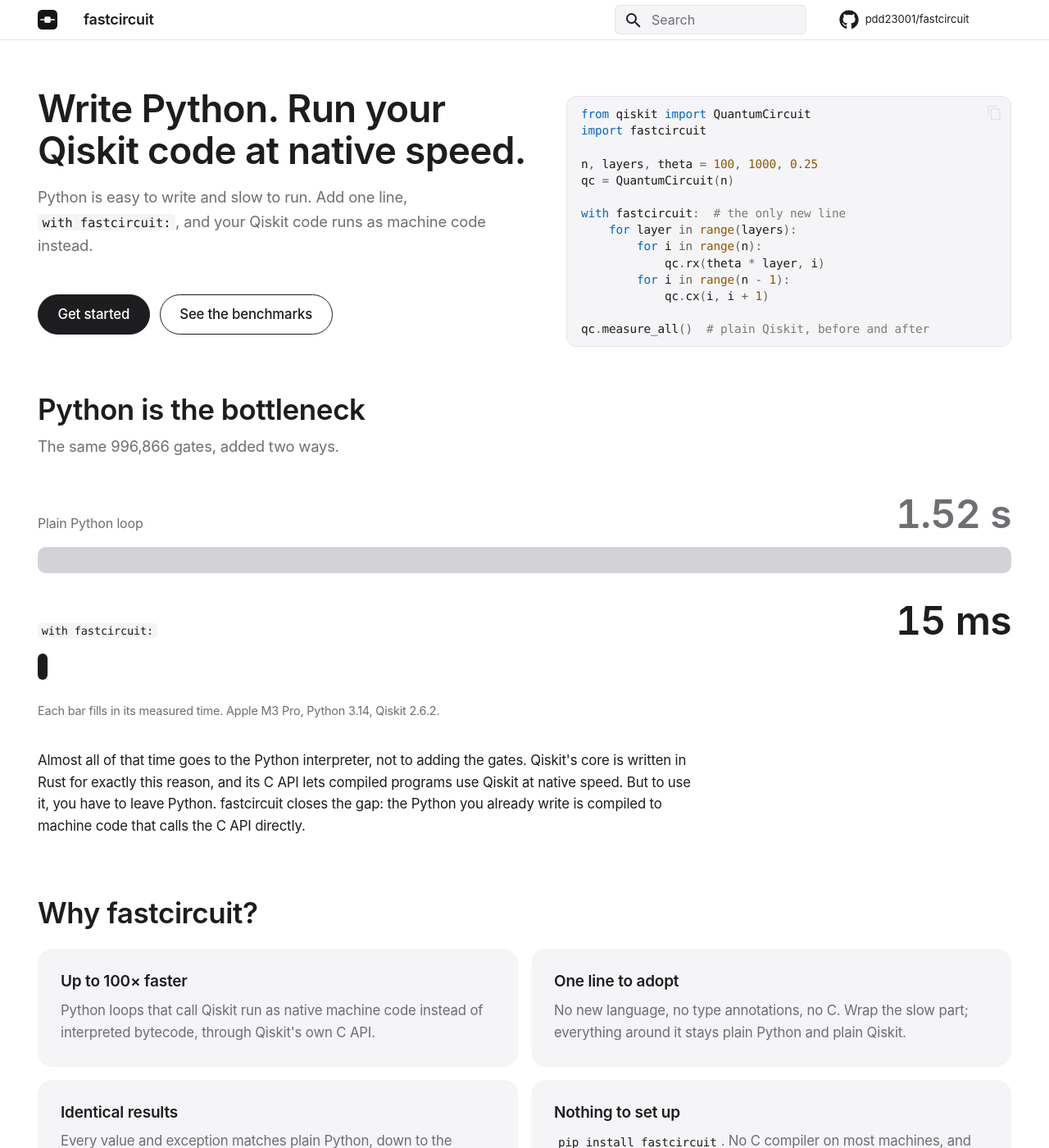
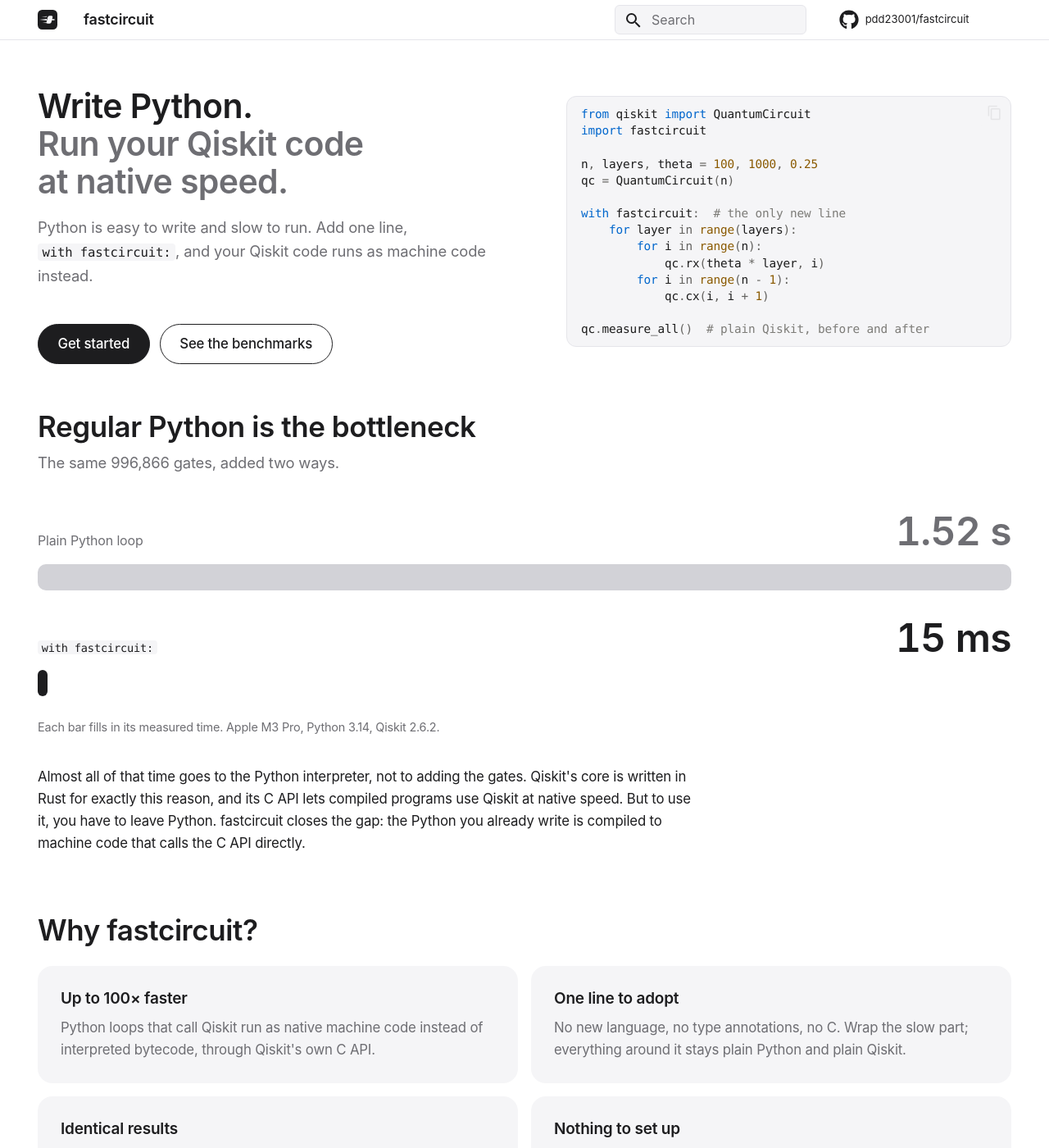
Before and after one commit to pdd23001/fastcircuit, an MkDocs documentation site: the page built from docs/index.md, in a window 1280 px wide and 1400 px high. Shown: the whole window at 82% size. Built offline with MkDocs 1.6.1 and Material for MkDocs 9.7.7, drawn with Linux system fonts in a browser that asks for light colours; comment, search, counter and statistics services are not loaded.

Commit message:
Docs: one-gate speed logo, two-tone hero headline, 'Regular Python is the bottleneck'
The logo is a single slanted gate on a wire with speed streaks behind it.
The hero headline puts 'Write Python.' on its own line, with 'Run your
Qiskit code at native speed.' below it in grey.

```diff
--- a/docs/assets/extra.css
+++ b/docs/assets/extra.css
@@ -273,11 +273,14 @@ body {
   padding: 0.4rem 0 0.4rem;
 }
 .md-typeset .fc-hero h1 {
-  font-size: 2.3rem;
-  line-height: 1.1;
+  font-size: 2.05rem;
+  line-height: 1.12;
   letter-spacing: -0.015em;
   font-weight: 600;
   margin: 0 0 0.9rem;
+}
+.md-typeset .fc-hero__sub {
+  color: var(--fc-muted);
 }
 .md-typeset .fc-lead {
   color: var(--fc-muted);
--- a/docs/index.md
+++ b/docs/index.md
@@ -10,7 +10,7 @@ hide:
 
 <div class="fc-hero__text" markdown>
 
-# Write Python. Run your Qiskit code at native speed.
+# Write Python.<br><span class="fc-hero__sub">Run your Qiskit code<br>at native speed.</span>
 
 <p class="fc-lead">Python is easy to write and slow to run. Add one line,
 <code>with fastcircuit:</code>, and your Qiskit code runs as machine code instead.</p>
@@ -45,7 +45,7 @@ qc.measure_all()  # plain Qiskit, before and after
 
 </div>
 
-## Python is the bottleneck
+## Regular Python is the bottleneck
 
 <p class="fc-section-lead">The same 996,866 gates, added two ways.</p>
 
```
Also changed, not shown: docs/assets/logo.svg.
